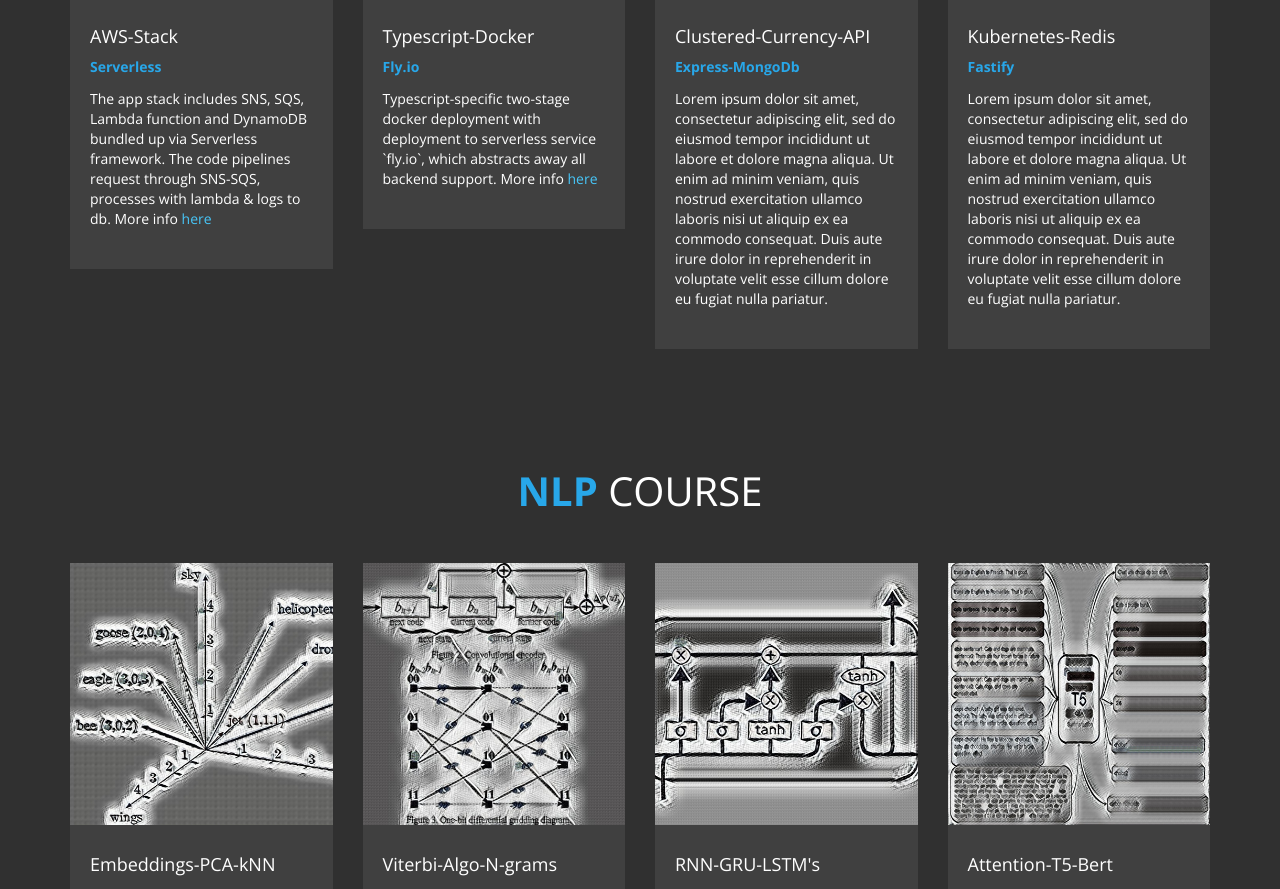
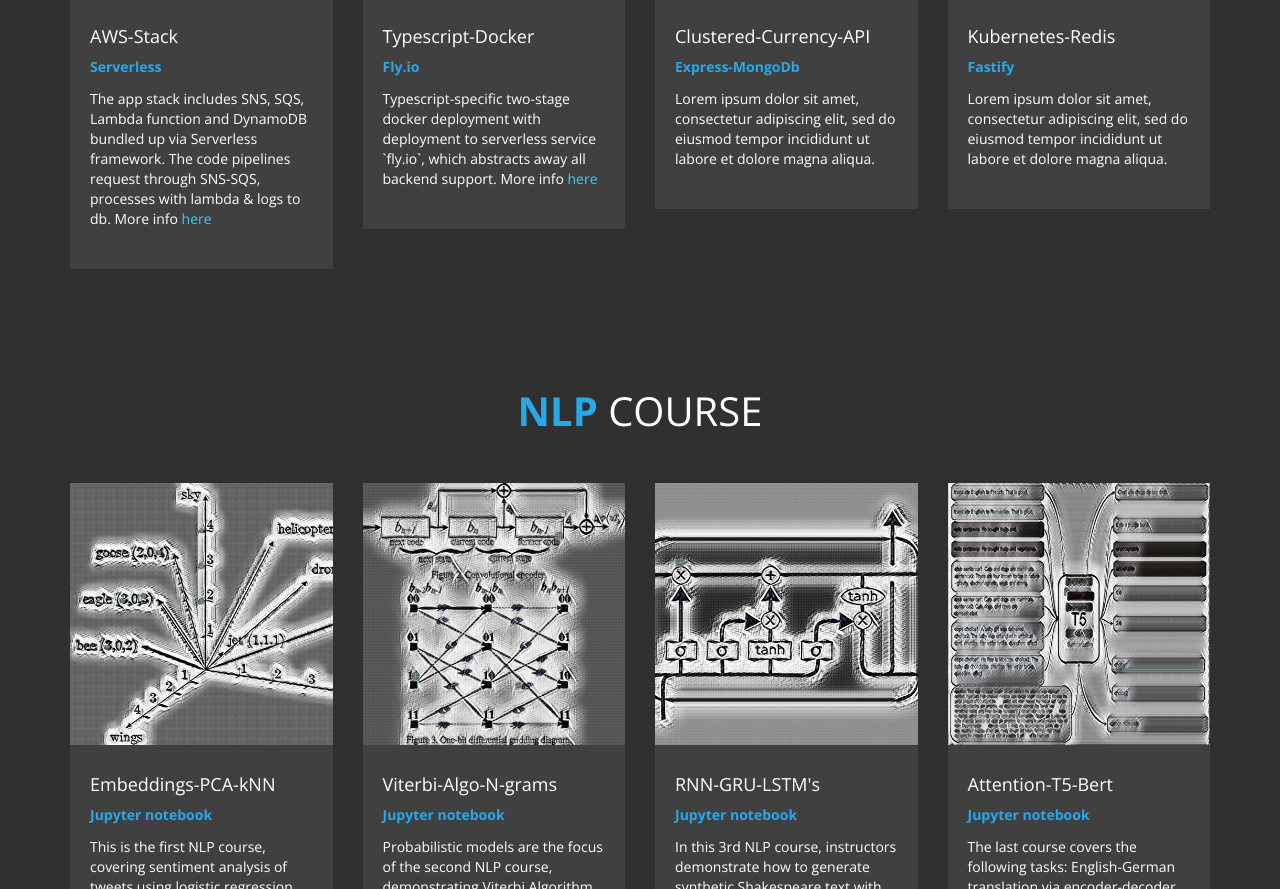
Before and after one commit to bakytk/bakytk.github.io, a plain HTML site: page index.html in a window 1280 px wide. Shown: the part 2297-3186 px from the top of the page. Drawn offline with nearby package versions, Linux system fonts and the light colour scheme.

Commit message:
update txt

```diff
--- a/index.html
+++ b/index.html
@@ -265,7 +265,7 @@
     							<div class="team-des">
     								<h4>Clustered-Currency-API</h4>
     								<span>Express-MongoDb</span>
-    								<p>Lorem ipsum dolor sit amet, consectetur adipiscing elit, sed do eiusmod tempor incididunt ut labore et dolore magna aliqua. Ut enim ad minim veniam, quis nostrud exercitation ullamco laboris nisi ut aliquip ex ea commodo consequat. Duis aute irure dolor in reprehenderit in voluptate velit esse cillum dolore eu fugiat nulla pariatur.</p>
+    								<p>Lorem ipsum dolor sit amet, consectetur adipiscing elit, sed do eiusmod tempor incididunt ut labore et dolore magna aliqua.</p>
     							</div>
     					</div>
     				</div>
@@ -275,7 +275,7 @@
     							<div class="team-des">
     								<h4>Kubernetes-Redis</h4>
     								<span>Fastify</span>
-    								<p>Lorem ipsum dolor sit amet, consectetur adipiscing elit, sed do eiusmod tempor incididunt ut labore et dolore magna aliqua. Ut enim ad minim veniam, quis nostrud exercitation ullamco laboris nisi ut aliquip ex ea commodo consequat. Duis aute irure dolor in reprehenderit in voluptate velit esse cillum dolore eu fugiat nulla pariatur.</p>
+    								<p>Lorem ipsum dolor sit amet, consectetur adipiscing elit, sed do eiusmod tempor incididunt ut labore et dolore magna aliqua.</p>
     							</div>
     					</div>
     				</div>
```
